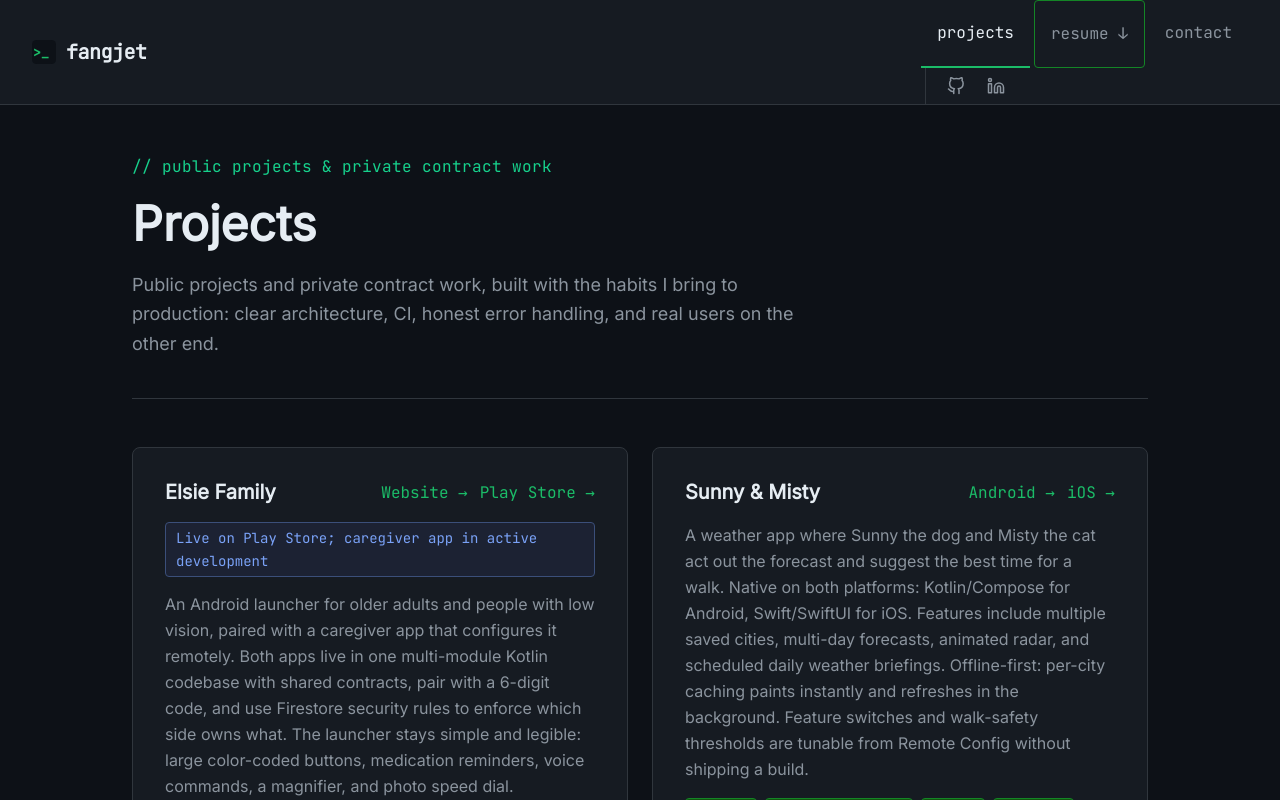
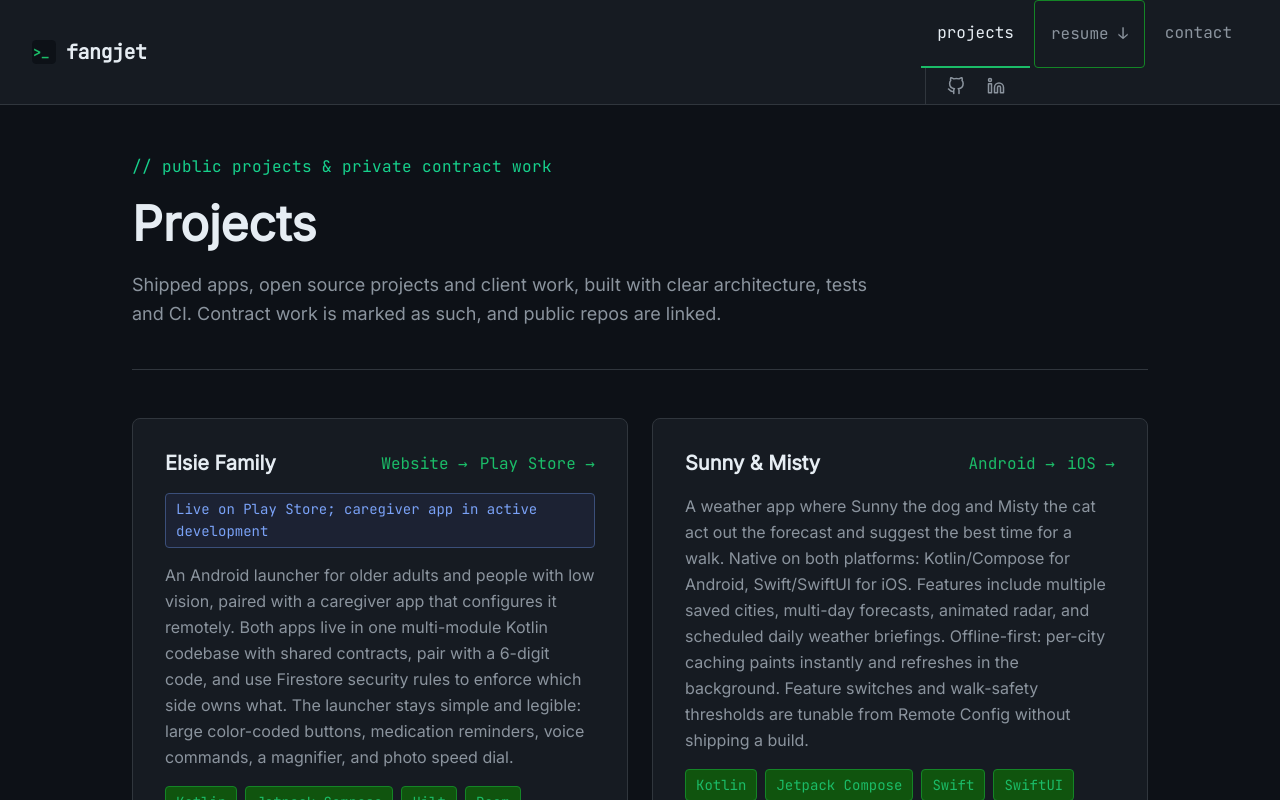
Before and after one commit to tuckercr/fangjet, a React (Vite) app: page /projects in a window 1280 px wide. Shown: the top 800 px of the page. Built offline with nearby package versions, Linux system fonts and the light colour scheme.

Commit message:
Projects: rewrite intro and fix early wrapping

```diff
--- a/src/pages/Projects.jsx
+++ b/src/pages/Projects.jsx
@@ -101,7 +101,7 @@ export default function Projects() {
       <div className="mb-12 border-b border-border pt-12 pb-10 narrow:pt-8 narrow:pb-7">
         <span className="fj-label">// public projects &amp; private contract work</span>
         <h1 className="mt-2.5 mb-4 text-5xl leading-tight narrow:text-4xl">Projects</h1>
-        <p className="m-0 max-w-2xl text-lg leading-relaxed text-muted">Public projects and private contract work, built with the habits I bring to production: clear architecture, CI, honest error handling, and real users on the other end.</p>
+        <p className="m-0 max-w-3xl text-lg leading-relaxed text-pretty text-muted">Shipped apps, open source projects and client work, built with clear architecture, tests and CI. Contract work is marked as such, and public repos are linked.</p>
       </div>
 
       {/* Two columns while each card can be at least 440px wide, then one; no utility sizes auto-fill tracks. */}
```
